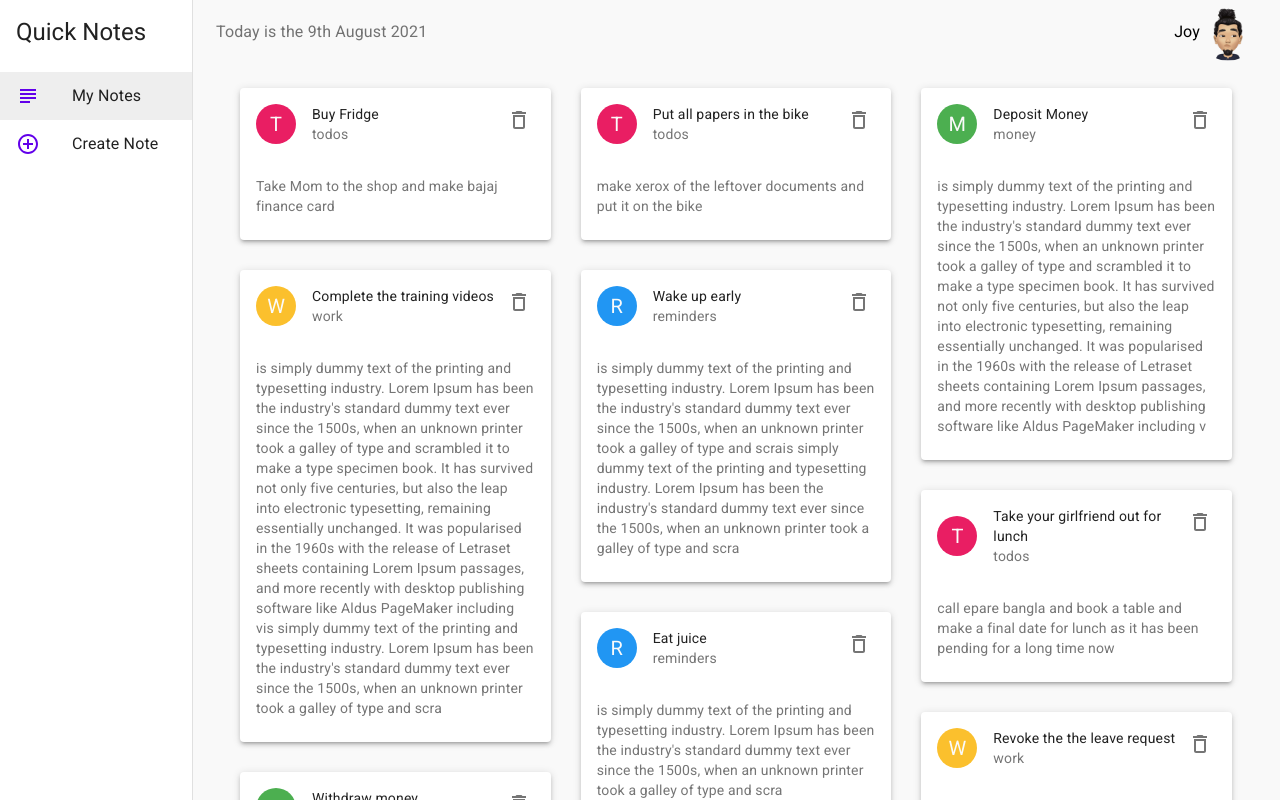
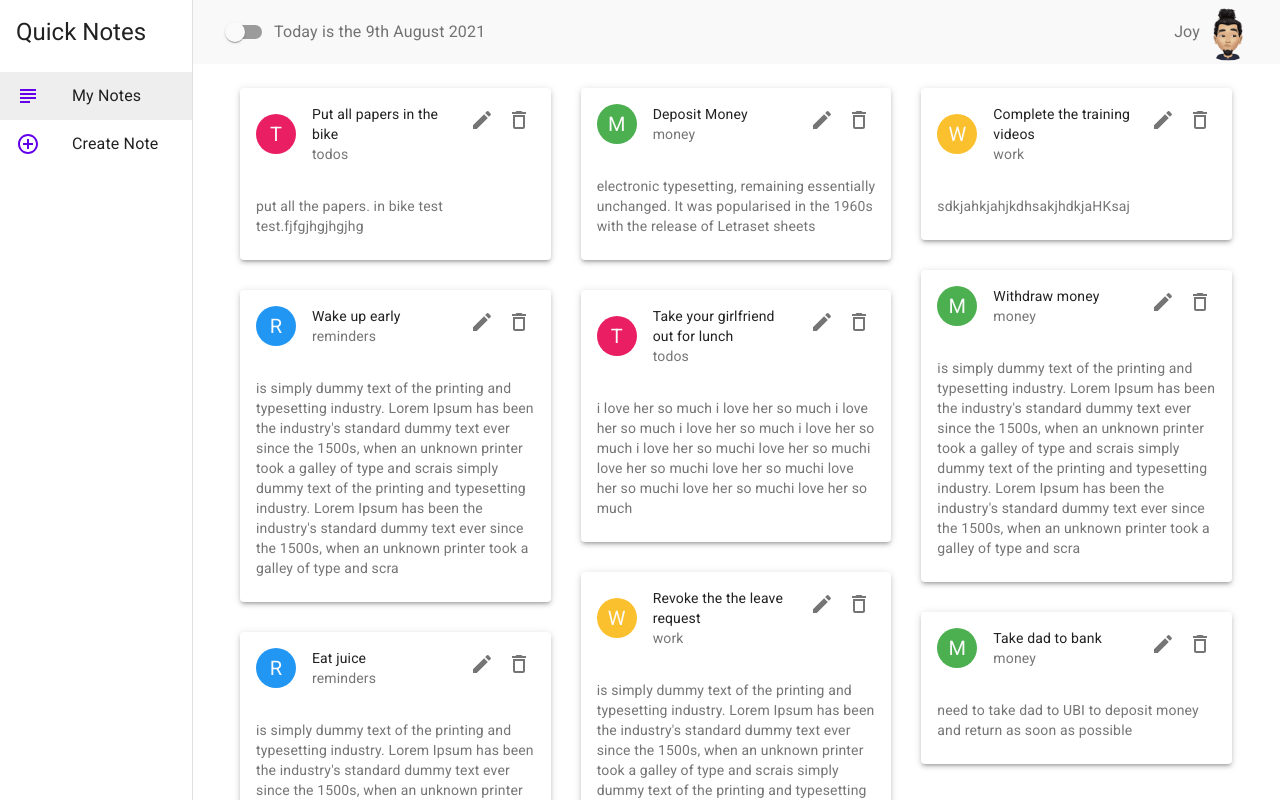
Before and after one commit to SangeetJoy/Material_UI_Notes_App, a React (Create React App) app: page / in a window 1280 px wide. Shown: the top 800 px of the page. Built offline with nearby package versions, Linux system fonts and the light colour scheme; data requests are answered from the project's data file.

Commit message:
darkMode and editFeature added

```diff
--- a/src/App.js
+++ b/src/App.js
@@ -1,23 +1,34 @@
 import { BrowserRouter as Router, Switch, Route } from 'react-router-dom'
 import Notes from './components/Notes'
 import Create from './components/Create'
-import { createTheme, makeStyles, ThemeProvider } from '@material-ui/core/styles'
+import { createTheme, ThemeProvider } from '@material-ui/core/styles'
 import Layout from './components/Layout'
+import { Paper } from '@material-ui/core'
+import { useState } from 'react'
+
+function App() {
+
+  const [darkMode, setDarkMode] = useState(false)
+
 
   const theme = createTheme({
     palette: {
-    // type: "dark",
+      type: darkMode ? "dark" : "light",
       primary: {
-      main: "#6200ea"
+        main: darkMode ? "#ae52d4" : "#6200ea"
       }
     }
   });
 
-function App() {
+  const onDarkModeChange = () => {
+    setDarkMode(!darkMode)
+  }
+
   return (
     <ThemeProvider theme={theme}>
       <Router>
-        <Layout>
+        <Paper>
+          <Layout darkMode={darkMode} onDarkModeChange={onDarkModeChange}>
             <Switch>
               <Route exact path="/">
                 <Notes />
@@ -27,6 +38,7 @@ function App() {
               </Route>
             </Switch>
           </Layout>
+        </Paper>
       </Router>
     </ThemeProvider>
   );
--- a/src/components/Create.js
+++ b/src/components/Create.js
@@ -45,7 +45,7 @@ export default function Create() {
     if (title && details) {
       fetch('http://localhost:8000/notes', {
         method: 'POST',
-        headers: {"Content-type": "application/json"},
+        headers: { "Content-type": "application/json" },
         body: JSON.stringify({ title, details, category })
       }).then(() => history.push('/'))
     }
--- a/src/components/Layout.js
+++ b/src/components/Layout.js
@@ -1,4 +1,6 @@
-import { AppBar, makeStyles, Toolbar } from '@material-ui/core';
+import { makeStyles } from '@material-ui/core/styles';
+import AppBar from '@material-ui/core/AppBar'
+import Toolbar from '@material-ui/core/Toolbar'
 import Drawer from '@material-ui/core/Drawer'
 import Typography from '@material-ui/core/Typography'
 import Paper from '@material-ui/core/Paper';
@@ -7,6 +9,7 @@ import List from '@material-ui/core/List'
 import ListItem from '@material-ui/core/ListItem'
 import ListItemIcon from '@material-ui/core/ListItemIcon'
 import ListItemText from '@material-ui/core/ListItemText'
+import Switch from '@material-ui/core/Switch'
 import { AddCircleOutlineOutlined, SubjectOutlined } from '@material-ui/icons'
 import { useHistory, useLocation } from 'react-router-dom';
 import { format } from 'date-fns';
@@ -14,24 +17,33 @@ import Avatar from '@material-ui/core/Avatar'
 
 const drawerWidth = "15%";
 
+
+
+export default function Layout(props) {
+    const { darkMode, onDarkModeChange } = props
     const useStyles = makeStyles((theme) => {
         return {
             page: {
-            background: "#f9f9f9",
                 width: "100%",
                 padding: theme.spacing(3)
+            },
+            createPage: {
+                width: "100%",
+                padding: theme.spacing(3),
+                height: "95vh"
             },
             drawer: {
                 width: drawerWidth
             },
             drawerPaper: {
-            width: drawerWidth
+                width: drawerWidth,
+                height: "100%"
             },
             drawerContainer: {
                 display: "flex"
             },
             active: {
-            background: "#eeeeee",
+                background: darkMode ? "#6d6d6d" : "#eeeeee",
                 fontFamily: "helvatica"
             },
             title: {
@@ -39,7 +51,7 @@ const useStyles = makeStyles((theme) => {
             },
             appbar: {
                 width: `calc(100% - ${drawerWidth})`,
-            backgroundColor: "#f9f9f9",
+                backgroundColor: darkMode ? "#484848" : "#f9f9f9",
                 color: "black"
             },
             toolbar: theme.mixins.toolbar,
@@ -49,11 +61,12 @@ const useStyles = makeStyles((theme) => {
             avatarContainer: {
                 display: "flex",
                 alignItems: "center"
+            },
+            toggleBtn: {
+                backgroundColor: "white"
             }
         }
     })
-
-export default function Layout({ children }) {
     const classes = useStyles()
     const history = useHistory()
     const location = useLocation()
@@ -71,19 +84,22 @@ export default function Layout({ children }) {
     ]
     return (
         <div className={classes.drawerContainer}>
+            <Paper>
                 <AppBar className={classes.appbar} elevation={0}>
                     <Toolbar>
+                        <Switch checked={darkMode} onChange={onDarkModeChange} color="default" />
                         <Typography color="textSecondary" className={classes.dateContainer}>
                             Today is the {format(new Date(), "do MMMM Y")}
                         </Typography>
                         <div className={classes.avatarContainer}>
-                        <Typography>
+                            <Typography color="textSecondary">
                                 Joy
                             </Typography>
                             <Avatar variant="circle" src="/myavatar.png" style={{ width: "56px", height: "58px" }} />
                         </div>
                     </Toolbar>
                 </AppBar>
+            </Paper>
             <Drawer
                 className={classes.drawer}
                 variant="permanent"
@@ -111,10 +127,16 @@ export default function Layout({ children }) {
                     }
                 </List>
             </Drawer>
+            {location.pathname === "/create" ?
+                <div className={classes.createPage}>
+                    <div className={classes.toolbar}></div>
+                    {props.children.props.children[1]}
+                </div> :
                 <div className={classes.page}>
                     <div className={classes.toolbar}></div>
-                {children}
+                    {props.children.props.children[0]}
                 </div>
+            }
         </div>
     )
 }
--- a/src/components/NoteCard.js
+++ b/src/components/NoteCard.js
@@ -1,26 +1,96 @@
-import React from "react"
+import React, { useState } from "react"
 import Card from '@material-ui/core/Card';
 import CardHeader from '@material-ui/core/CardHeader';
 import CardContent from '@material-ui/core/CardContent';
 import IconButton from '@material-ui/core/IconButton';
 import { DeleteOutlined } from "@material-ui/icons";
-import { Avatar, makeStyles, Typography } from "@material-ui/core";
+import SaveIcon from '@material-ui/icons/Save';
+import EditIcon from '@material-ui/icons/Edit';
+import { makeStyles } from '@material-ui/core/styles';
+import Typography from '@material-ui/core/Typography'
+import ButtonGroup from '@material-ui/core/ButtonGroup';
+import Avatar from '@material-ui/core/Avatar';
 import { green, pink, yellow, blue } from "@material-ui/core/colors";
+import TextField from '@material-ui/core/TextField';
+import Button from '@material-ui/core/Button';
+import CancelIcon from '@material-ui/icons/Cancel';
 
 const useStyles = makeStyles({
     avatar: {
         backgroundColor: (note) => {
-         if(note.category === "work") {return yellow[700]}
-         if(note.category === "money") {return green[500]}
-         if(note.category === "todos") {return pink[500]}
+            if (note.category === "work") { return yellow[700] }
+            if (note.category === "money") { return green[500] }
+            if (note.category === "todos") { return pink[500] }
             return blue[500]
         }
+    },
+    editTextField: {
+        padding: "1rem",
+        width: "90%",
+    },
+    saveBtn: {
+        backgroundColor: "#689f38",
+        padding: "3px",
+        width: "90%",
+        marginLeft: "4%",
+        marginBottom: "4%",
+        "&:hover": {
+            backgroundColor: "#99d066"
+        }
+    },
+    closeBtn: {
+        padding: "3px",
+        width: "90%",
+        marginLeft: "4%",
+        marginBottom: "4%",
+        backgroundColor: pink[500],
+        "&:hover": {
+            backgroundColor: pink[400]
+        }
+    },
+    editBtn: {
+        marginRight: "-10px"
     }
 })
 
-export default function NoteCard({note, onDeleteButtonClick}) {
+export default function NoteCard({ note, onDeleteButtonClick }) {
 
     const classes = useStyles(note)
+
+    const [hasEditingStarted, setHasEditingStarted] = useState(false)
+    const [noteDetailsForEdit, setNoteDetailsForEdit] = useState("")
+    const [editedNotes, setEditedNotes] = useState("")
+
+    const onEditButtonClick = (noteDetails) => {
+        setHasEditingStarted(true)
+        setNoteDetailsForEdit(noteDetails)
+    }
+
+    const onEditTextFieldChange = (value) => {
+        setEditedNotes(value)
+    }
+
+    const onSaveClick = async (noteId) => {
+        const { title, category } = note
+        const requestOptions = {
+            method: 'PUT',
+            headers: { 'Content-Type': 'application/json' },
+            body: JSON.stringify({ title, details: editedNotes, category, id: noteId })
+        };
+
+        try {
+            await fetch('http://localhost:8000/notes/' + noteId, requestOptions)
+            setHasEditingStarted(false)
+        }
+        catch (err) {
+            console.log(err);
+        }
+    }
+
+    const onCloseClick = () => {
+        setHasEditingStarted(false)
+        setEditedNotes("")
+    }
     return (
         <div>
             <Card elevation={3}>
@@ -29,16 +99,51 @@ export default function NoteCard({note, onDeleteButtonClick}) {
                         <Avatar className={classes.avatar}>{note.category[0].toUpperCase()}</Avatar>
                     }
                     action={
+                        <ButtonGroup >
+                            <IconButton className={classes.editBtn} onClick={() => onEditButtonClick(note.details)}>
+                                <EditIcon />
+                            </IconButton>
                             <IconButton onClick={() => onDeleteButtonClick(note.id)}>
-                      <DeleteOutlined/>
+                                <DeleteOutlined />
                             </IconButton>
+                        </ButtonGroup>
                     }
                     title={note.title}
                     subheader={note.category}
                 />
+                {
+                    hasEditingStarted ?
+                        <div>
+                            <TextField
+                                className={classes.editTextField}
+                                onChange={(e) => onEditTextFieldChange(e.target.value)}
+                                variant="outlined"
+                                multiline
+                                rows={10}
+                                defaultValue={noteDetailsForEdit}
+                            />
+                            <Button
+                                className={classes.saveBtn}
+                                variant="contained"
+                                endIcon={<SaveIcon />}
+                                onClick={() => onSaveClick(note.id)}
+                            >
+                                Save
+                            </Button>
+                            <Button
+                                className={classes.closeBtn}
+                                variant="contained"
+                                endIcon={<CancelIcon />}
+                                onClick={onCloseClick}
+                            >
+                                Close
+                            </Button>
+                        </div>
+                        :
                         <CardContent>
-                    <Typography variant="body2" color="textSecondary">{note.details}</Typography>
+                            <Typography variant="body2" color="textSecondary">{!editedNotes ? note.details : editedNotes}</Typography>
                         </CardContent>
+                }
             </Card>
         </div>
     )
--- a/src/data/db.json
+++ b/src/data/db.json
@@ -1,26 +1,20 @@
 {
   "notes": [
     {
-      "title": "Buy Fridge",
-      "details": "Take Mom to the shop and make bajaj finance card",
-      "category": "todos",
-      "id": 1
-    },
-    {
       "title": "Put all papers in the bike",
-      "details": "make xerox of the leftover documents and put it on the bike",
+      "details": "put all the papers. in bike test test.fjfgjhgjhgjhg",
       "category": "todos",
       "id": 2
     },
     {
       "title": "Deposit Money",
-      "details": "is simply dummy text of the printing and typesetting industry. Lorem Ipsum has been the industry's standard dummy text ever since the 1500s, when an unknown printer took a galley of type and scrambled it to make a type specimen book. It has survived not only five centuries, but also the leap into electronic typesetting, remaining essentially unchanged. It was popularised in the 1960s with the release of Letraset sheets containing Lorem Ipsum passages, and more recently with desktop publishing software like Aldus PageMaker including v",
+      "details": "electronic typesetting, remaining essentially unchanged. It was popularised in the 1960s with the release of Letraset sheets ",
       "category": "money",
       "id": 3
     },
     {
       "title": "Complete the training videos",
-      "details": "is simply dummy text of the printing and typesetting industry. Lorem Ipsum has been the industry's standard dummy text ever since the 1500s, when an unknown printer took a galley of type and scrambled it to make a type specimen book. It has survived not only five centuries, but also the leap into electronic typesetting, remaining essentially unchanged. It was popularised in the 1960s with the release of Letraset sheets containing Lorem Ipsum passages, and more recently with desktop publishing software like Aldus PageMaker including vis simply dummy text of the printing and typesetting industry. Lorem Ipsum has been the industry's standard dummy text ever since the 1500s, when an unknown printer took a galley of type and scra",
+      "details": "sdkjahkjahjkdhsakjhdkjaHKsaj",
       "category": "work",
       "id": 4
     },
@@ -32,7 +26,7 @@
     },
     {
       "title": "Take your girlfriend out for lunch",
-      "details": "call epare bangla and book a table and make a final date for lunch as it has been pending for a long time now",
+      "details": "i love her so much i love her so much i love her so much i love her so much i love her so much i love her so muchi love her so muchi love her so muchi love her so muchi love her so muchi love her so muchi love her so much",
       "category": "todos",
       "id": 6
     },
@@ -53,6 +47,24 @@
       "details": "is simply dummy text of the printing and typesetting industry. Lorem Ipsum has been the industry's standard dummy text ever since the 1500s, when an unknown printer took a galley of type and scrais simply dummy text of the printing and typesetting industry. Lorem Ipsum has been the industry's standard dummy text ever since the 1500s, when an unknown printer took a galley of type and scra",
       "category": "work",
       "id": 9
+    },
+    {
+      "title": "Take dad to bank",
+      "details": "need to take dad to UBI to deposit money and return as soon as possible",
+      "category": "money",
+      "id": 11
+    },
+    {
+      "title": "super cool",
+      "details": "xvtest i am test i am super cool and super testtest i am test i am super cool and super testtest i am test i am super cool and super testtest i am test i am super cool and super testtest i am test i am super cool and super testtest i am test i am super cool and super testtest i am test i am super cool and super testtest i am test i am super cool and super testtest i am test i am super cool and super test",
+      "category": "money",
+      "id": 13
+    },
+    {
+      "title": "testing",
+      "details": " testing is my psassion buttesting is my psassion buttesting is my psassion buttesting is my psassion buttesting is my psassion buttesting is my psassion buttesting is my psassion buttesting is my psassion buttesting is my psassion buttesting is my psassion buttesting is my psassion buttesting is my psassion buttesting is my psassion buttesting is my psassion buttesting is my psassion buttesting is my psassion buttesting is my psassion buttesting is my psassion buttesting is my psassion buttesting is my psassion buttesting is my psassion buttesting is my psassion buttesting is my psassion buttesting is my psassion buttesting is my psassion buttesting is my psassion buttesting is my psassion buttesting is my psassion buttesting is my psassion buttesting is my psassion but",
+      "category": "work",
+      "id": 14
     }
   ]
 }
```
Also changed, not shown: src/components/Notes.js (+8 -7 lines). Lines whose indentation alone changed are shown as unchanged.
